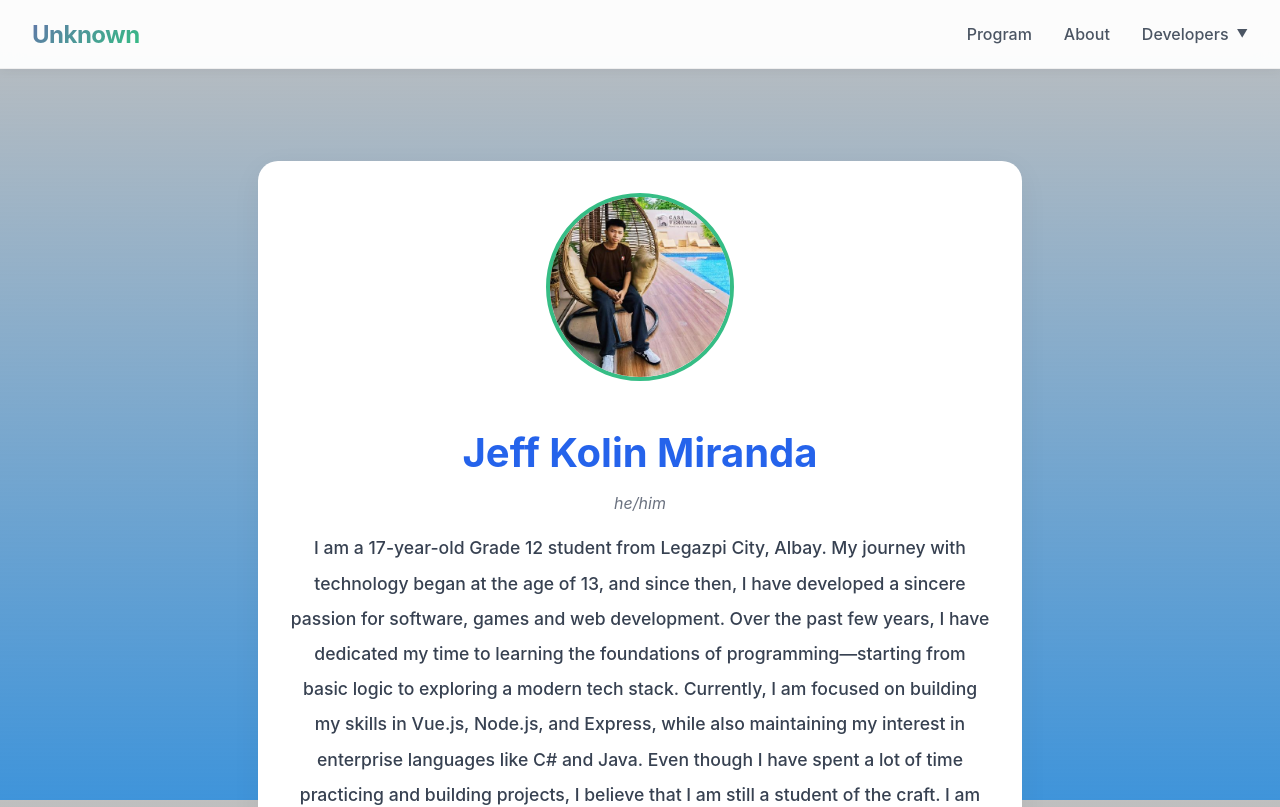
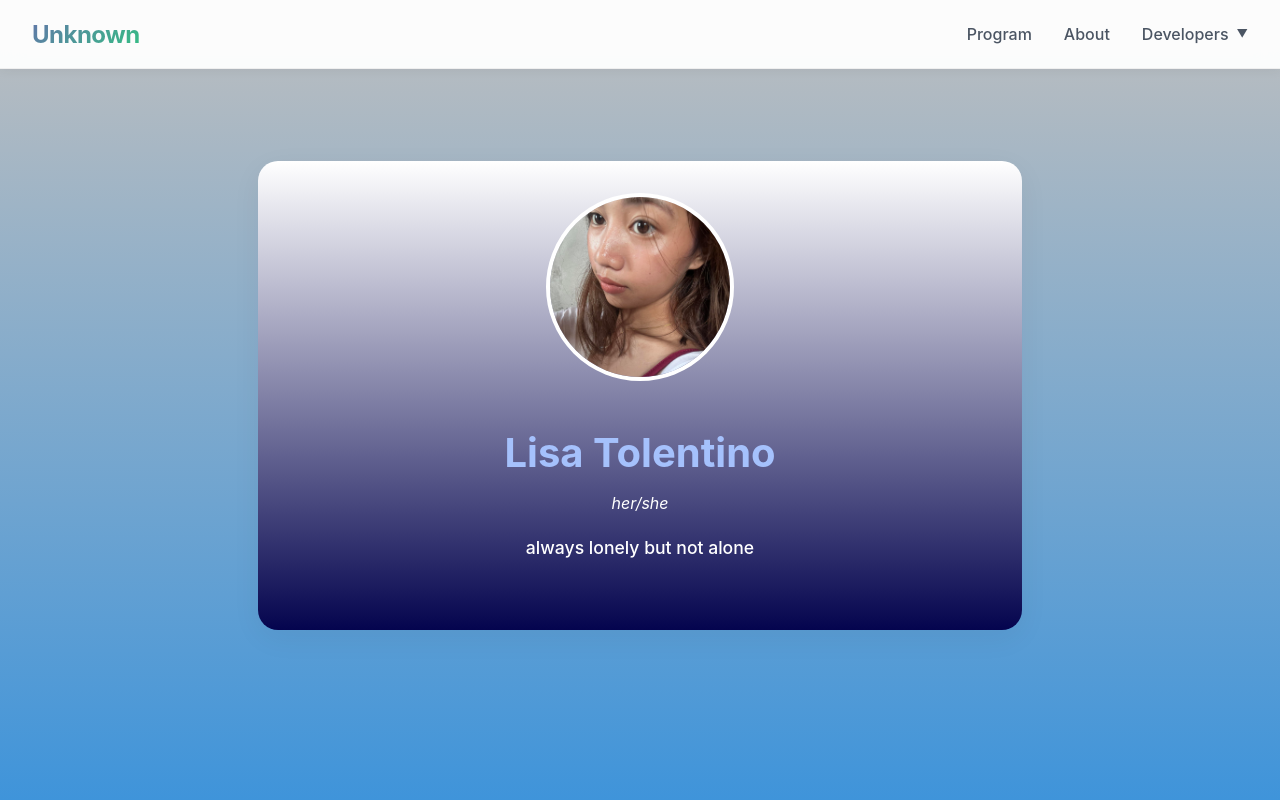
Before and after one commit to ItsJeffDev/group-unknown, a Vue app: page /developers/lm in a window 1280 px wide. Shown: the top 807 px of the page. Built offline with nearby package versions, Linux system fonts and the light colour scheme.

Commit message:
add lisa

```diff
--- a/src/components/developers/LisaDeveloper.vue
+++ b/src/components/developers/LisaDeveloper.vue
@@ -1,39 +1,36 @@
 <template>
-  <div class="jeff-page">
+  <div class="lisa-page">
     <div class="profile-section">
-      <img class="avatar" :src="jeff" alt="Jeff Kolin Miranda" />
-      <h1>Jeff Kolin Miranda</h1>
-      <p class="pronouns">he/him</p>
+      <img class="avatar" :src="lisa" alt="Lisa Tolentino" />
+      <h1> Lisa Tolentino</h1>
+      <p class="pronouns">her/she</p>
       <p class="title">
-        I am a 17-year-old Grade 12 student from Legazpi City, Albay. My journey with technology began at the age of 13, and since then, I have developed a sincere passion for software, games and web development.
-Over the past few years, I have dedicated my time to learning the foundations of programming—starting from basic logic to exploring a modern tech stack. Currently, I am focused on building my skills in Vue.js, Node.js, and Express, while also maintaining my interest in enterprise languages like C# and Java.
-Even though I have spent a lot of time practicing and building projects, I believe that I am still a student of the craft. I am always looking for ways to improve my coding style, learn new frameworks, and grow as a future Software Engineer. I am a firm believer that hard work and discipline are the keys to success in this industry.
-My goal is to continue learning every day, eventually work in the tech industry internationally, and use my skills to help others and give back to my community.
+        always lonely but not alone
       </p>
     </div>
   </div>
 </template>
 
 <script>
-import jeff from "@/assets/jeff.jpg";
+import lisa from "@/assets/lisa.jpg";
 
 export default {
-  name: "JeffDeveloper",
+  name: "lisaDeveloper",
   data() {
     return {
-      jeff,
+      lisa,
     };
   },
 };
 </script>
 
 <style scoped>
-.jeff-page {
+.lisa-page {
   max-width: 700px;
   margin: 2rem auto;
   padding: 2rem;
   font-family: "Inter", sans-serif;
-  background: #fff;
+  background: linear-gradient(to top, rgb(4, 4, 78), white);
   border-radius: 20px;
   box-shadow: 0 8px 30px rgb(0 0 0 / 0.05);
   text-align: center;
@@ -48,26 +45,27 @@ export default {
   height: 180px;
   border-radius: 50%;
   object-fit: cover;
-  border: 4px solid #36bd85;
+  border: 4px solid #ffffff;
   margin-bottom: 1rem;
 }
 
 h1 {
   font-size: 2.5rem;
-  color: #2563eb;
+  color: #a5c1fc;
+
   margin-bottom: 0.25rem;
 }
 
 .pronouns {
   font-size: 1rem;
-  color: #6b7280;
+  color: #ffffff;
   margin-bottom: 0.75rem;
   font-style: italic;
 }
 
 .title {
   font-size: 1.1rem;
-  color: #374151;
+  color: #ffffff;
   margin-bottom: 1.5rem;
   font-weight: 500;
   line-height: 2;
--- a/src/views/Program.vue
+++ b/src/views/Program.vue
@@ -30,10 +30,10 @@
       </div>
       <div class="feature-card">
         <div class="profile">
-          <img src alt />
+          <img :src="lisa" alt />
         </div>
-        <h3>Lisa</h3> <!-- Add your Name -->
-        <p> ... </p> <!-- Your description here -->
+        <h3>Lisa Tolentino</h3> <!-- Add your Name -->
+        <p> always lonely but not alone </p> <!-- Your description here -->
 
       </div>
             <div class="feature-card">
@@ -52,6 +52,7 @@
 import jazh from "@/assets/jazh.jpg";
 import jeff from "@/assets/jeff.jpg";
 import rey from "@/assets/rey.jpg";
+import lisa from "@/assets/lisa.jpg"
 
 export default {
   name: "ProgramView",
@@ -59,7 +60,8 @@ export default {
     return {
       jazh,
       jeff,
-      rey
+      rey,
+      lisa
     }
   }
 };
```
Also changed, not shown: src/assets/kulot.jpg (added), src/assets/lisa.jpg (added).
